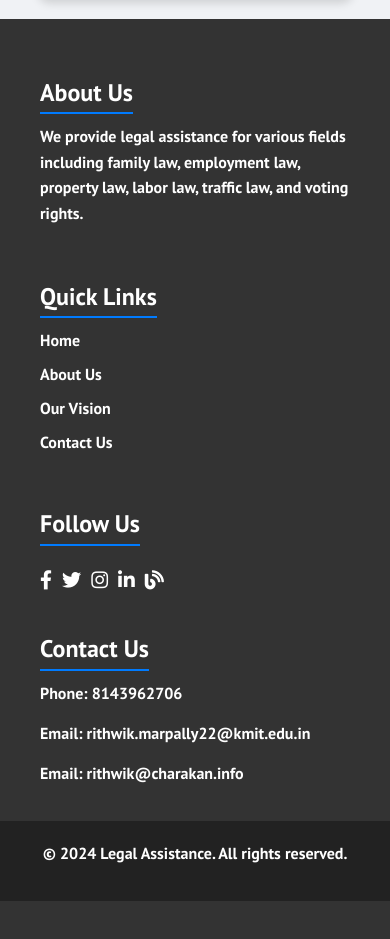
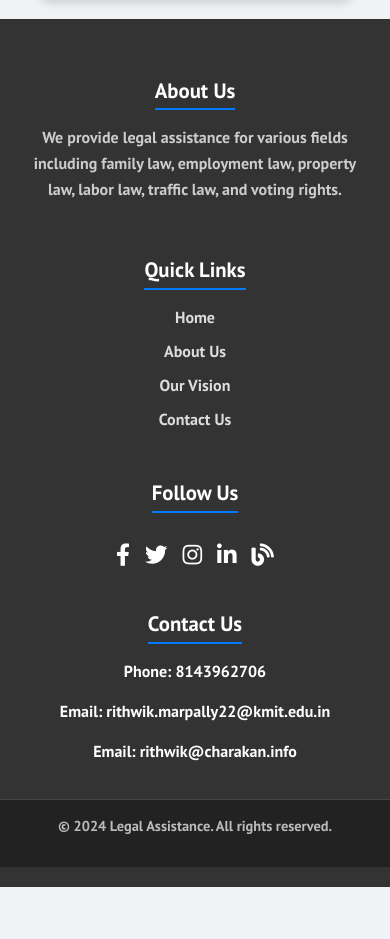
Before and after one commit to rithu453/lawra, a React (Create React App) app: page /home in a window 390 px wide. Shown: the part 2160-3099 px from the top of the page. After the commit the page ends 3047 px from the top, so only its background shows below. Built offline with nearby package versions, Linux system fonts and the light colour scheme; a small style sheet from the web is missing.

Commit message:
Update Footer.css

```diff
--- a/src/components/Footer.css
+++ b/src/components/Footer.css
@@ -1,8 +1,8 @@
 .footer {
   background-color: #333;
   color: #fff;
-    padding: 40px 0;
-    text-align: left;
+  padding: 40px 0 20px;
+  font-family: 'Segoe UI', Tahoma, Geneva, Verdana, sans-serif;
 }
 
 .footer-container {
@@ -17,25 +17,27 @@
 .footer-section {
   flex: 1;
   margin: 20px;
-    min-width: 200px;
+  min-width: 240px;
 }
 
 .footer-title {
-    font-size: 1.5em;
-    margin-bottom: 10px;
+  font-size: 1.5rem;
+  margin-bottom: 15px;
   border-bottom: 2px solid #007bff;
   display: inline-block;
   padding-bottom: 5px;
 }
 
 .footer-text {
-    font-size: 1em;
+  font-size: 1rem;
   line-height: 1.6;
+  color: #ccc;
 }
 
 .footer-list {
   list-style: none;
   padding: 0;
+  margin: 0;
 }
 
 .footer-list li {
@@ -43,9 +45,9 @@
 }
 
 .footer-list li a {
-    color: #fff;
+  color: #ddd;
   text-decoration: none;
-    transition: color 0.2s;
+  transition: color 0.3s ease;
 }
 
 .footer-list li a:hover {
@@ -54,15 +56,15 @@
 
 .footer-social-icons {
   display: flex;
+  gap: 15px;
   margin-top: 10px;
+  flex-wrap: wrap;
 }
 
 .social-icon {
   color: #fff;
-    font-size: 1.2em;
-    margin-right: 10px;
-    text-decoration: none;
-    transition: color 0.2s;
+  font-size: 1.4rem;
+  transition: color 0.3s ease;
 }
 
 .social-icon:hover {
@@ -71,6 +73,31 @@
 
 .footer-bottom {
   background-color: #222;
-    padding: 20px 0;
+  padding: 15px 0;
+  text-align: center;
+  font-size: 0.9rem;
+  color: #bbb;
+  border-top: 1px solid #444;
+}
+
+/* Responsive adjustments */
+@media screen and (max-width: 768px) {
+  .footer-container {
+    flex-direction: column;
+    align-items: center;
     text-align: center;
   }
+
+  .footer-section {
+    margin: 20px 0;
+    min-width: 100%;
+  }
+
+  .footer-social-icons {
+    justify-content: center;
+  }
+
+  .footer-title {
+    font-size: 1.3rem;
+  }
+}
```
Lines whose indentation alone changed are shown as unchanged.
